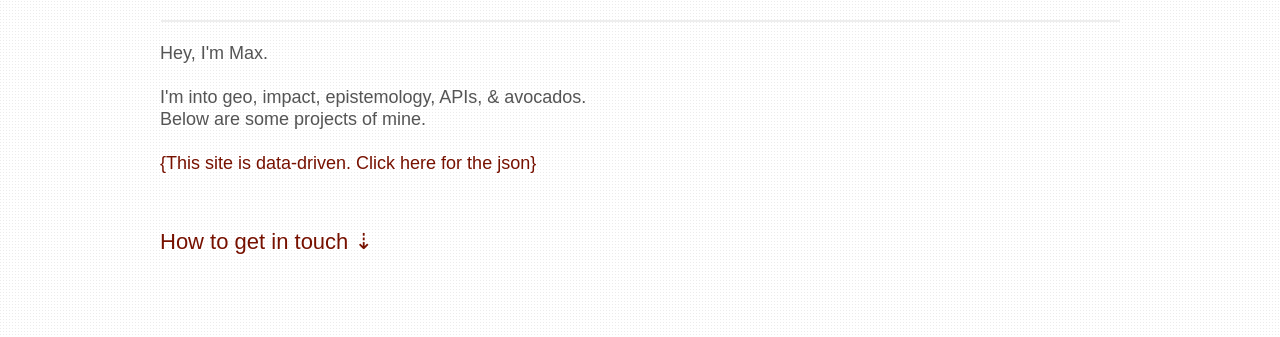
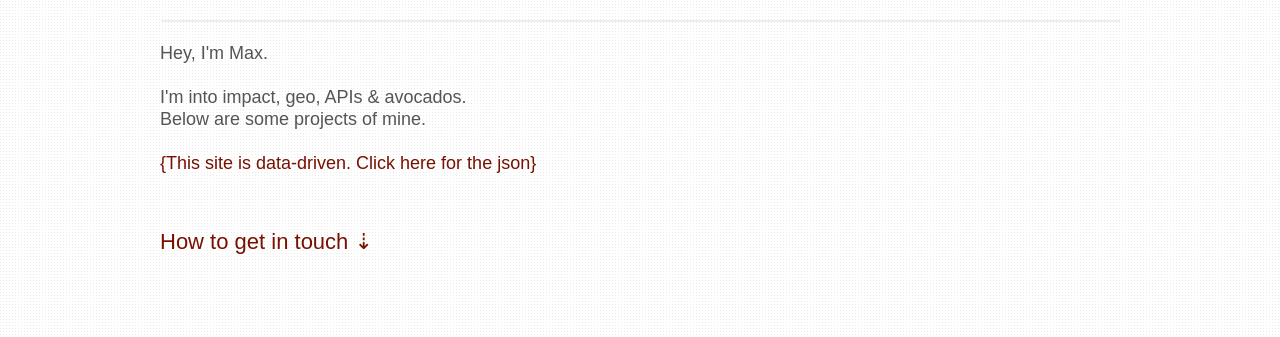
Before and after one commit to mjrich/mjrich.github.com, a plain HTML site: page index.html in a window 1280 px wide. Shown: the part 188-525 px from the top of the page. Drawn offline with Linux system fonts and the light colour scheme; a web font is replaced by a local one.

Commit message:
updated main page

```diff
--- a/index.html
+++ b/index.html
@@ -56,7 +56,7 @@
 
 
 			<div class="line"></div>
-			<h4>Hey, I'm Max.<br><br>I'm into geo, impact, epistemology, APIs, & avocados.<br>Below are some projects of mine.<br><br> <a target="_blank"  href="did.js">{This site is data-driven. Click here for the json}</a></h4>
+			<h4>Hey, I'm Max.<br><br>I'm into impact, geo, APIs & avocados.<br>Below are some projects of mine.<br><br> <a target="_blank"  href="did.js">{This site is data-driven. Click here for the json}</a></h4>
 			<br><a href="#contact"><h3>How to get in touch ⇣</h3></a>
 
 			<div id="frontpage">
```
